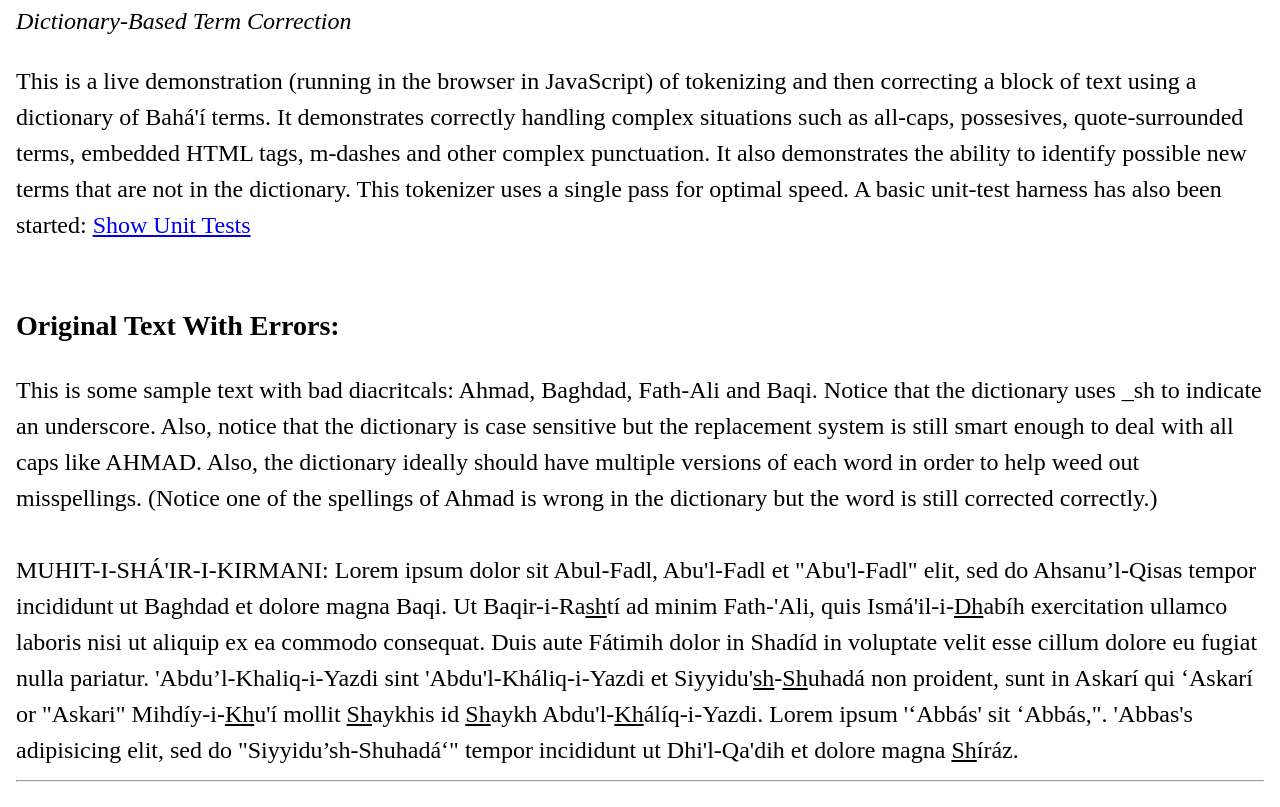
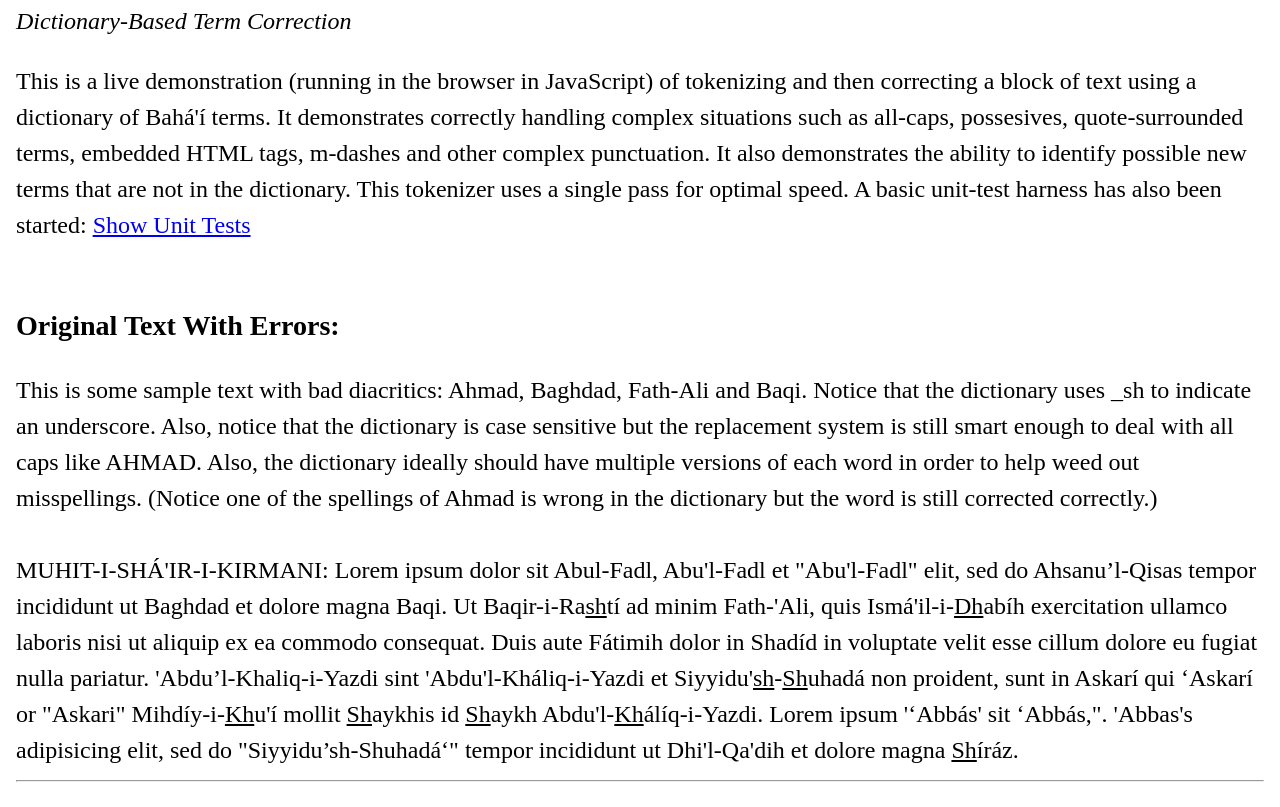
Before and after one commit to chadananda/diacritical, a plain HTML site: page index.html in a window 1280 px wide. Shown: the part 95-902 px from the top of the page. Drawn offline with nearby package versions, Linux system fonts and the light colour scheme.

Commit message:
Updated index.html

```diff
--- a/index.html
+++ b/index.html
@@ -36,7 +36,7 @@
 <p id='12' class="accents-replace">
 
 
-This is some sample text with bad diacritcals: Ahmad, Baghdad,
+This is some sample text with bad diacritics: Ahmad, Baghdad,
 Fath-Ali and Baqi. Notice that the dictionary uses _sh to indicate an
 underscore. Also, notice that the dictionary is case sensitive but the
 replacement system is still smart enough to deal with all caps like AHMAD.
```
